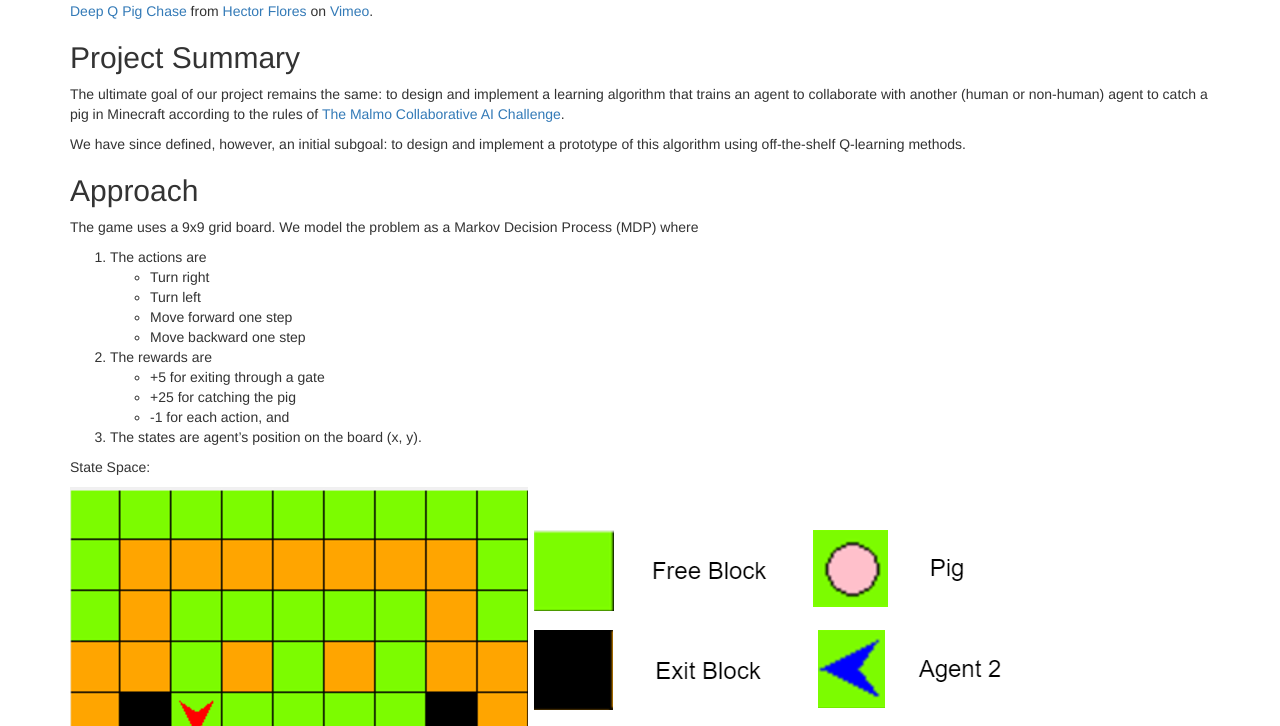
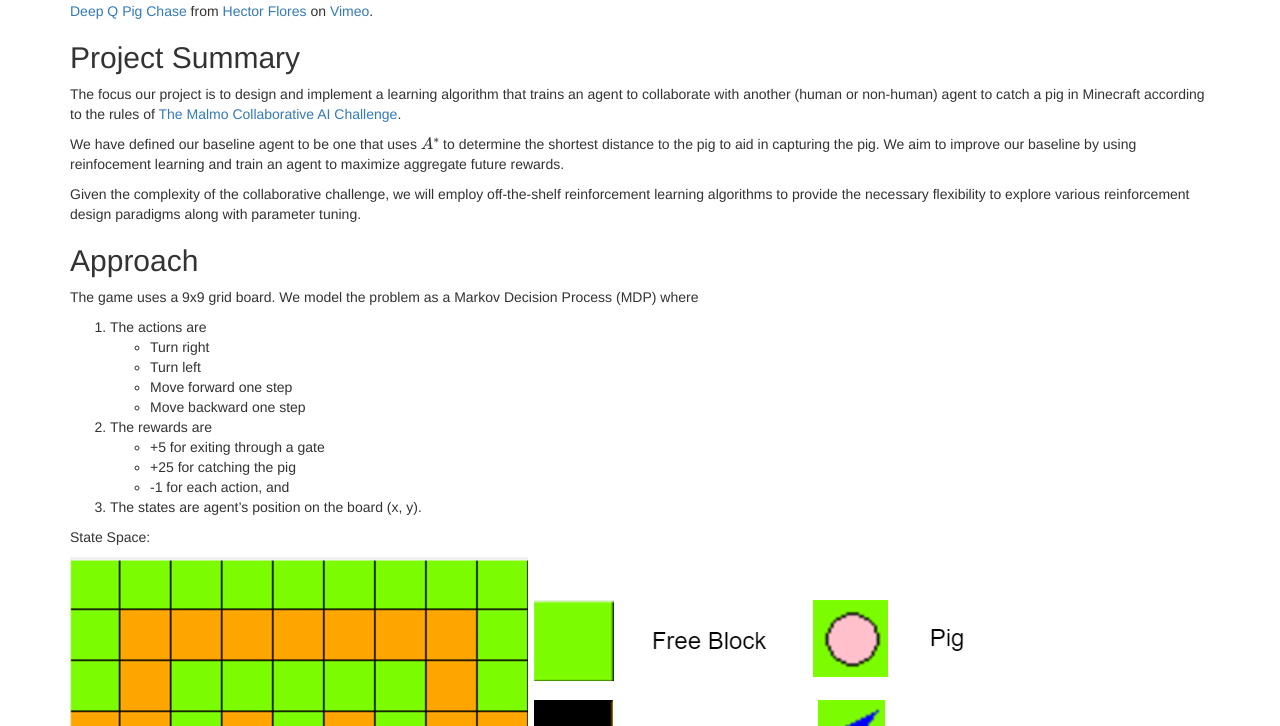
Before and after one commit to hfloresr/Sandhog, a Jekyll site: the page built from docs/status.md, in a window 1280 px wide and 900 px high, scrolled down 503 px, cut to the strip 174-900 px from the top of the window. Built offline with Jekyll 4.4.1, drawn with Linux system fonts in a browser that asks for light colours; formulas are drawn with MathJax 3.

Commit message:
updated project summary

```diff
--- a/docs/status.md
+++ b/docs/status.md
@@ -8,9 +8,11 @@ title: Status
 
 ## Project Summary
 
-The ultimate goal of our project remains the same: to design and implement a learning algorithm that trains an agent to collaborate with another (human or non-human) agent to catch a pig in Minecraft according to the rules of [The Malmo Collaborative AI Challenge](https://www.microsoft.com/en-us/research/academic-program/collaborative-ai-challenge/# "Challenge Homepage").
+The focus our project is to design and implement a learning algorithm that trains an agent to collaborate with another (human or non-human) agent to catch a pig in Minecraft according to the rules of [The Malmo Collaborative AI Challenge](https://www.microsoft.com/en-us/research/academic-program/collaborative-ai-challenge/# "Challenge Homepage").
 
-We have since defined, however, an initial subgoal: to design and implement a prototype of this algorithm using off-the-shelf Q-learning methods.
+We have defined our baseline agent to be one that uses $$A^{*}$$ to determine the shortest distance to the pig to aid in capturing the pig. We aim to improve our baseline by using reinfocement learning and train an agent to maximize aggregate future rewards.
+
+Given the complexity of the collaborative challenge, we will employ off-the-shelf reinforcement learning algorithms to provide the necessary flexibility to explore various reinforcement design paradigms along with parameter tuning.
 
 ## Approach
 
```
